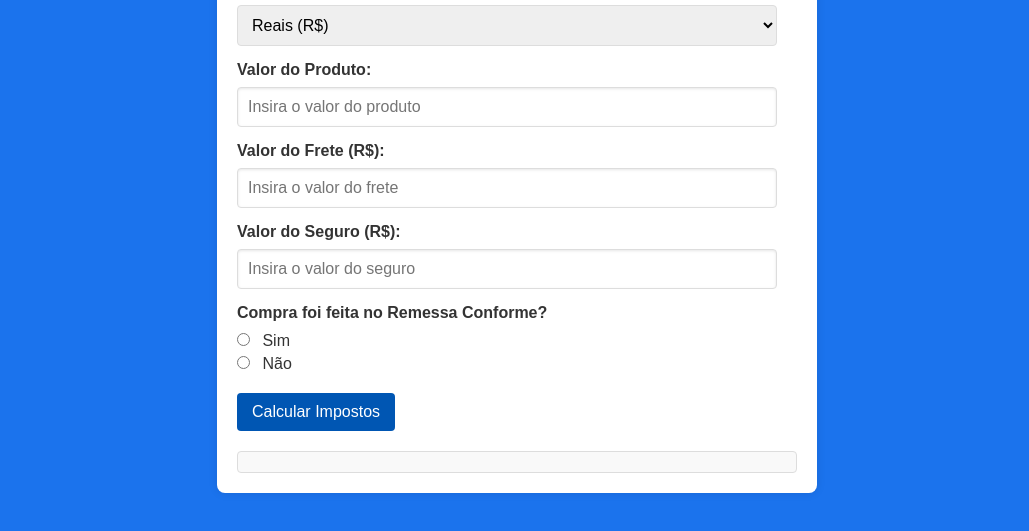
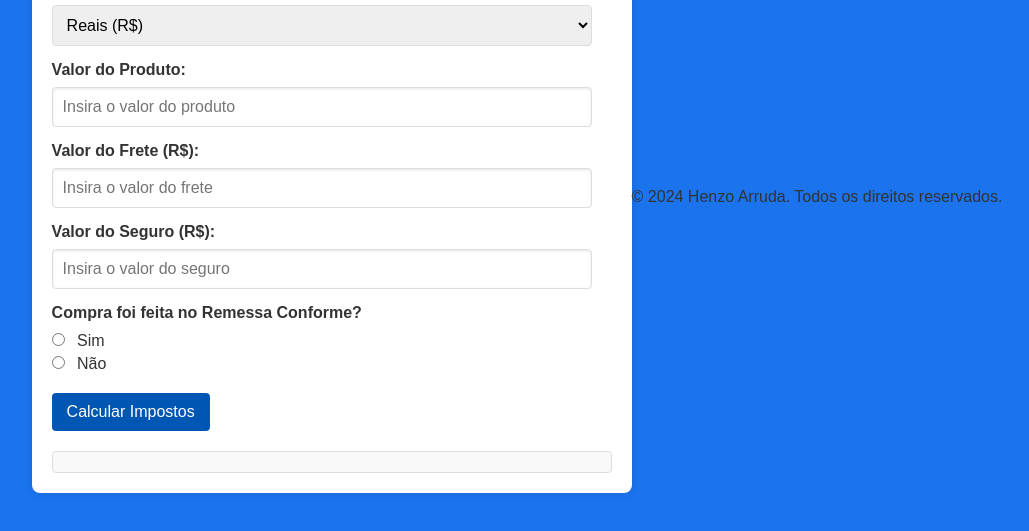
Before and after one commit to henzoarruda/calculadora-impostos, a plain HTML site: page index.html in a window 1280 px wide. Shown: the part 203-734 px from the top of the page, without its empty margins (123-1152 px from the left). Drawn offline with Linux system fonts and the light colour scheme.

```diff
--- a/index.html
+++ b/index.html
@@ -31,6 +31,9 @@
         <div class="result" id="resultado"></div>
     </div>
 
+    <footer>
+        <p>&copy; 2024 Henzo Arruda. Todos os direitos reservados.</p>
+    </footer>
     <script src="src/js/script.js"></script>
 </body>
 </html>
```
